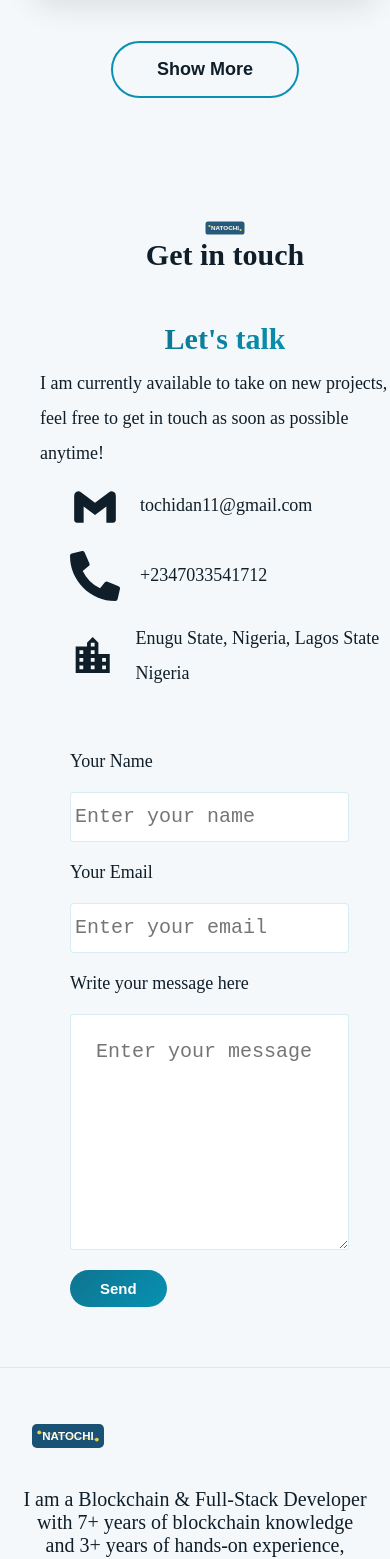
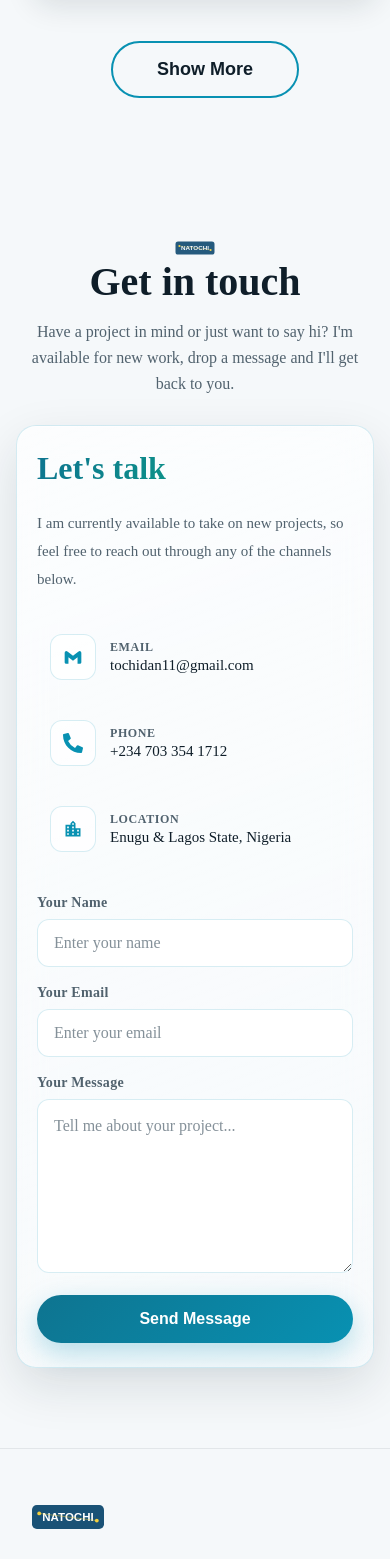
Before and after one commit to DaniTechdev/MyPortfolio-Natochi-, a Next.js app: page / in a window 390 px wide. Shown: the part 9199-10758 px from the top of the page. Built offline with nearby package versions, Linux system fonts and the light colour scheme.

Commit message:
Redesign the contact section into a clean glass card with a polished form

```diff
--- a/Components/Contact/Contact.jsx
+++ b/Components/Contact/Contact.jsx
@@ -59,71 +59,106 @@ const Contact = () => {
     <div id="contact" className={Style.contact}>
       <div className={Style.contact_title}>
         <h1>Get in touch</h1>
-        <img src="/natochi-logo.svg" alt=" theme pattern logo" />
+        <img src="/natochi-logo.svg" alt="" aria-hidden="true" />
       </div>
+      <p className={Style.contact_subtitle}>
+        Have a project in mind or just want to say hi? I&apos;m available for new
+        work, drop a message and I&apos;ll get back to you.
+      </p>
+
       <div className={Style.contact_section}>
         <div className={Style.contact_left}>
-          <h1>Let's talk</h1>
-          <p>
+          <h2>Let&apos;s talk</h2>
+          <p className={Style.left_text}>
             I am currently available to take on new projects, so feel free to
-            get in touch as soon as possible anytime!
+            reach out through any of the channels below.
           </p>
           <div className={Style.contact_details}>
-            <div className={Style.contact_detail}>
-              <BiLogoGmail
-                className={Style.icon}
-                style={{ width: "50px", height: "50px" }}
-              />{" "}
-              <p>tochidan11@gmail.com</p>
-            </div>
+            <a href="mailto:tochidan11@gmail.com" className={Style.contact_detail}>
+              <span className={Style.icon_wrap}>
+                <BiLogoGmail className={Style.icon} />
+              </span>
+              <span className={Style.detail_text}>
+                <span className={Style.detail_label}>Email</span>
+                <span className={Style.detail_value}>tochidan11@gmail.com</span>
+              </span>
+            </a>
+
+            <a href="tel:+2347033541712" className={Style.contact_detail}>
+              <span className={Style.icon_wrap}>
+                <FaPhoneAlt className={Style.icon} />
+              </span>
+              <span className={Style.detail_text}>
+                <span className={Style.detail_label}>Phone</span>
+                <span className={Style.detail_value}>+234 703 354 1712</span>
+              </span>
+            </a>
 
             <div className={Style.contact_detail}>
-              <FaPhoneAlt
-                className={Style.icon}
-                style={{ width: "50px", height: "50px" }}
-              />{" "}
-              <p>+2347033541712</p>
-            </div>
-
-            <div className={Style.contact_detail}>
-              <MdOutlineLocationCity
-                className={Style.icon}
-                style={{ width: "50px", height: "50px" }}
-              />{" "}
-              <p>Enugu State, Nigeria, Lagos State Nigeria</p>
+              <span className={Style.icon_wrap}>
+                <MdOutlineLocationCity className={Style.icon} />
+              </span>
+              <span className={Style.detail_text}>
+                <span className={Style.detail_label}>Location</span>
+                <span className={Style.detail_value}>
+                  Enugu &amp; Lagos State, Nigeria
+                </span>
+              </span>
             </div>
           </div>
         </div>
 
+        <form className={Style.contact_right} ref={form} onSubmit={sendEmail}>
           {status === "success" && (
             <div className={Style.success_message}>
-            Message sent successfully! Thank you for contacting us.
+              Message sent successfully — thank you for reaching out!
             </div>
           )}
-
           {status === "error" && (
             <div className={Style.error_message}>
               Something went wrong. Please try again later.
             </div>
           )}
 
-        <form className={Style.contact_right} ref={form} onSubmit={sendEmail}>
-          <label htmlFor="">Your Name</label>
-          <input type="text" placeholder="Enter your name" name="name" />
-          <label htmlFor="">Your Email</label>
-          <input type="email" placeholder="Enter your email" name="email" />
-          <label htmlFor="">Write your message here</label>
+          <div className={Style.field}>
+            <label htmlFor="name">Your Name</label>
+            <input
+              id="name"
+              type="text"
+              placeholder="Enter your name"
+              name="name"
+              required
+            />
+          </div>
+
+          <div className={Style.field}>
+            <label htmlFor="email">Your Email</label>
+            <input
+              id="email"
+              type="email"
+              placeholder="Enter your email"
+              name="email"
+              required
+            />
+          </div>
+
+          <div className={Style.field}>
+            <label htmlFor="message">Your Message</label>
             <textarea
+              id="message"
               name="message"
-            rows="8"
-            placeholder="Enter your message"
+              rows="6"
+              placeholder="Tell me about your project..."
+              required
             ></textarea>
+          </div>
+
           <button
             type="submit"
             disabled={isSubmitting}
             className={Style.contact_submit}
           >
-            {isSubmitting ? "Sending..." : "Send"}
+            {isSubmitting ? "Sending..." : "Send Message"}
           </button>
         </form>
       </div>
--- a/Components/Contact/Contact.module.css
+++ b/Components/Contact/Contact.module.css
@@ -1,19 +1,19 @@
-/* .theme-patternimg {
-  width: 150px;
-  height: 150px;
-} */
-
+/* =====================================================================
+   CONTACT — world-class glass form
+   ===================================================================== */
 .contact {
   display: flex;
   flex-direction: column;
   align-items: center;
-  justify-content: center;
-  gap: 80px;
-  margin: 80px 170px;
+  gap: 18px;
+  width: 100%;
+  max-width: 1180px;
+  margin: 100px auto;
+  padding: 0 24px;
   color: var(--text);
-  /* border: 1px solid red; */
 }
 
+/* Section heading + centered brand mark */
 .contact_title {
   position: relative;
   display: flex;
@@ -23,14 +23,14 @@
 .contact_title h1 {
   position: relative;
   z-index: 1;
-  padding: 0px 30px;
-  font-size: 80px;
-  font-weight: 600;
+  padding: 0 30px;
+  font-size: 64px;
+  font-weight: 700;
 }
 
 .contact_title img {
   position: absolute;
-  top: -52px;
+  top: -50px;
   left: 50%;
   transform: translateX(-50%);
   width: 72px;
@@ -39,19 +39,44 @@
   pointer-events: none;
 }
 
-.contact_section {
-  display: flex;
-  gap: 150px;
+.contact_subtitle {
+  max-width: 620px;
+  text-align: center;
+  font-size: 18px;
+  line-height: 30px;
+  color: var(--text-secondary);
+  margin-bottom: 22px;
 }
 
+/* ---------- Two-column glass card ---------- */
+.contact_section {
+  display: grid;
+  grid-template-columns: 0.9fr 1.1fr;
+  gap: 48px;
+  width: 100%;
+  padding: 48px;
+  border-radius: 24px;
+  border: 1px solid var(--card-border);
+  background: linear-gradient(
+    160deg,
+    color-mix(in srgb, var(--card-bg) 100%, transparent),
+    color-mix(in srgb, var(--card-bg) 45%, transparent)
+  );
+  backdrop-filter: blur(20px) saturate(160%);
+  -webkit-backdrop-filter: blur(20px) saturate(160%);
+  box-shadow: 0 18px 50px var(--card-shadow),
+    inset 0 1px 0 var(--glass-highlight);
+}
+
+/* ---------- Left: pitch + details ---------- */
 .contact_left {
   display: flex;
   flex-direction: column;
-  gap: 30px;
+  gap: 22px;
 }
 
-.contact_left h1 {
-  font-size: 80px;
+.contact_left h2 {
+  font-size: 40px;
   font-weight: 700;
   background: var(--gradient-text);
   background-clip: text;
@@ -59,213 +84,201 @@
   -webkit-text-fill-color: transparent;
 }
 
-.contact_left p {
-  max-width: 555px;
-  color: var(--text);
-
-  font-size: 20px;
-  line-height: 35px;
+.left_text {
+  font-size: 17px;
+  line-height: 28px;
+  color: var(--text-secondary);
+  max-width: 420px;
 }
 
 .contact_details {
   display: flex;
   flex-direction: column;
-  gap: 30px;
-  color: var(--text);
-
-  font-size: 22px;
+  gap: 14px;
+  margin-top: 6px;
 }
 
 .contact_detail {
   display: flex;
   align-items: center;
-  gap: 20px;
+  gap: 14px;
+  padding: 12px;
+  border-radius: 14px;
+  border: 1px solid transparent;
+  transition: background 0.25s ease, border-color 0.25s ease,
+    transform 0.25s ease;
 }
+
+a.contact_detail:hover {
+  background: var(--card-bg);
+  border-color: var(--card-border);
+  transform: translateX(4px);
+}
+
+.icon_wrap {
+  flex-shrink: 0;
+  width: 46px;
+  height: 46px;
+  display: grid;
+  place-items: center;
+  border-radius: 12px;
+  background: var(--card-bg);
+  border: 1px solid var(--card-border);
+  color: var(--primary);
+}
+
+.icon {
+  width: 20px;
+  height: 20px;
+}
+
+.detail_text {
+  display: flex;
+  flex-direction: column;
+  gap: 2px;
+  min-width: 0;
+}
+
+.detail_label {
+  font-size: 12px;
+  font-weight: 600;
+  letter-spacing: 0.6px;
+  text-transform: uppercase;
+  color: var(--text-secondary);
+}
+
+.detail_value {
+  font-size: 15px;
+  font-weight: 500;
+  color: var(--text);
+  word-break: break-word;
+}
+
+/* ---------- Right: form ---------- */
 .contact_right {
   display: flex;
   flex-direction: column;
-  align-items: flex-start;
-  gap: 30px;
+  gap: 18px;
+}
+
+.field {
+  display: flex;
+  flex-direction: column;
+  gap: 8px;
 }
 
 .contact_right label {
-  color: var(--text);
-
-  font-size: 22px;
-  font-weight: 500;
+  font-size: 14px;
+  font-weight: 600;
+  letter-spacing: 0.3px;
+  color: var(--text-secondary);
 }
 
-.contact_right input {
-  border: none;
-  width: 700px;
-  height: 78px;
-  padding-left: 20px;
-  border-radius: 4px;
+.contact_right input,
+.contact_right textarea {
+  width: 100%;
+  font-family: inherit;
+  font-size: 16px;
+  padding: 14px 16px;
+  border-radius: 12px;
   background: var(--background-soft);
   border: 1px solid var(--card-border);
   color: var(--text);
+  transition: border-color 0.2s ease, box-shadow 0.2s ease;
+}
 
-  font-family: "Courier New", Courier, monospace;
-  font-size: 20px;
+.contact_right input::placeholder,
+.contact_right textarea::placeholder {
+  color: var(--text-secondary);
+  opacity: 0.7;
+}
+
+.contact_right input:focus,
+.contact_right textarea:focus {
+  outline: none;
+  border-color: var(--primary);
+  box-shadow: 0 0 0 3px var(--glow-soft);
 }
 
 .contact_right textarea {
-  width: 700px;
-  border: none;
-  padding: 25px;
-  border-radius: 4px;
-  background: var(--background-soft);
-  border: 1px solid var(--card-border);
-  color: var(--text);
-
-  font-size: 20px;
+  resize: vertical;
+  min-height: 150px;
+  line-height: 24px;
 }
 
 .contact_submit {
+  align-self: flex-start;
+  margin-top: 4px;
   border: none;
+  padding: 15px 40px;
+  border-radius: 50px;
+  background: var(--gradient-primary);
   color: var(--button-text);
-  font-weight: 600;
-  background: var(--gradient-primary);
-  font-size: 22px;
-  border-radius: 50px;
-  padding: 20px 60px;
-  margin-bottom: 50px;
+  font-size: 16px;
+  font-weight: 700;
   cursor: pointer;
-  transition: transform 0.3s ease, box-shadow 0.3s ease;
+  box-shadow: 0 10px 28px var(--glow-color);
+  transition: transform 0.3s ease, box-shadow 0.3s ease, opacity 0.3s ease;
 }
 
 .contact_submit:hover {
   transform: translateY(-3px);
-  box-shadow: 0 14px 34px var(--glow-color);
+  box-shadow: 0 16px 38px var(--glow-color);
 }
 
 .contact_submit:disabled {
   opacity: 0.6;
   cursor: not-allowed;
+  transform: none;
+}
+
+/* ---------- Status banners ---------- */
+.success_message,
+.error_message {
+  padding: 14px 16px;
+  border-radius: 12px;
+  font-size: 15px;
+  font-weight: 500;
+  border: 1px solid;
 }
 
 .success_message {
-  position: absolute;
-  z-index: 30;
-  color: green;
-  background-color: #e8f5e9;
-  padding: 10px;
-  margin-bottom: 15px;
-  border-radius: 4px;
-  height: fit-content;
+  color: #0f7a4f;
+  background: rgba(16, 185, 129, 0.12);
+  border-color: rgba(16, 185, 129, 0.4);
 }
 
 .error_message {
-  position: absolute;
-  z-index: 30;
-  color: red;
-  background-color: #ffebee;
-  padding: 10px;
-  margin-bottom: 15px;
-  border-radius: 4px;
+  color: #c0392b;
+  background: rgba(239, 68, 68, 0.12);
+  border-color: rgba(239, 68, 68, 0.4);
 }
 
-@media (max-width: 1025px) {
-  .contact {
-    display: flex;
-    flex-direction: column;
-    align-items: center;
-    justify-content: center;
-    gap: 80px;
-    margin: 80px 0px;
-    color: var(--text);
-    /* border: 1px solid red; */
-    width: 100%;
+/* =====================================================================
+   RESPONSIVE
+   ===================================================================== */
+@media (max-width: 900px) {
+  .contact_section {
+    grid-template-columns: 1fr;
+    gap: 36px;
+    padding: 36px;
   }
 
-  .contact_section {
-    display: flex;
-    gap: 20px;
-    width: 100%;
-  }
-
-  .contact_left {
-    display: flex;
-    flex-direction: column;
-    gap: 25px;
-    width: 35%;
-    padding: 10px;
-  }
-
-  .contact_left h1 {
-    font-size: 50px;
-    font-weight: 700;
-    background: var(--gradient-text);
-    background-clip: text;
-    -webkit-background-clip: text;
-    -webkit-text-fill-color: transparent;
-  }
-
-  .contact_details {
-    display: flex;
-    flex-direction: column;
-    width: 100%;
-    gap: 20px;
-    color: var(--text);
-    padding-left: 30px;
-
-    font-size: 22px;
-  }
-
-  .contact_detail {
-    display: flex;
-    align-items: center;
-    gap: 20px;
-  }
-  .contact_right {
-    display: flex;
-    flex-direction: column;
-    align-items: flex-start;
-    gap: 20px;
-    width: 100%;
-    padding: 0 40px;
-  }
-
-  .contact_right input {
-    border: none;
-    width: 70%;
-    height: 60px;
-    /* padding-left: 20px; */
-    border-radius: 4px;
-    background: var(--background-soft);
-    border: 1px solid var(--card-border);
-    color: var(--text);
-
-    font-family: "Courier New", Courier, monospace;
-    font-size: 20px;
-  }
-
-  .contact_right textarea {
-    width: 90%;
-    border: none;
-    padding: 25px;
-    border-radius: 4px;
-    background: var(--background-soft);
-    border: 1px solid var(--card-border);
-    color: var(--text);
-
-    font-size: 20px;
+  .contact_title h1 {
+    font-size: 52px;
   }
 }
 
-@media (max-width: 768px) {
+@media (max-width: 600px) {
   .contact {
-    gap: 50px;
-    margin: 50px 0px;
-    /* align-items: start; */
-    margin-top: 100px;
-    /* border: 1px solid blue; */
+    margin: 80px auto;
+    padding: 0 16px;
+    gap: 14px;
   }
 
   .contact_title h1 {
-    padding: 0;
-    font-size: 50px;
-    font-weight: 600;
+    font-size: 40px;
+    padding: 0 16px;
   }
 
   .contact_title img {
@@ -274,160 +287,43 @@
     height: 52px;
   }
 
-  .contact_section {
-    flex-direction: column;
-  }
-  .contact_left {
-    display: flex;
-    flex-direction: column;
-    gap: 25px;
-    width: 100%;
-    padding: 10px;
-    align-items: center;
+  .contact_subtitle {
+    font-size: 16px;
+    line-height: 26px;
+    margin-bottom: 14px;
   }
 
-  .contact_left h1 {
-    font-size: 54px;
+  .contact_section {
+    padding: 24px 20px;
+    gap: 30px;
+    border-radius: 20px;
   }
 
-  .contact_left p {
-    font-size: 18px;
+  .contact_left h2 {
+    font-size: 32px;
   }
 
-  .contact_detail {
-    gap: 20px;
+  .left_text {
+    font-size: 15px;
   }
 
-  .contact_right label {
-    font-size: 20px;
-  }
-
-  .contact_right input {
-    width: 100%;
-    font-size: 20px;
-  }
-
-  .contact_right textarea {
-    width: 100%;
-    font-size: 20px;
-  }
   .contact_submit {
-    padding: 15px 40px;
-    font-size: 20px;
+    align-self: stretch;
+    text-align: center;
   }
 }
 
-@media (max-width: 427px) {
-  .contact {
-    display: flex;
-    flex-direction: column;
-    align-items: center;
-    justify-content: center;
-    gap: 40px;
-    margin: 10px 30px;
-    color: var(--text);
-    /* border: 1px solid red; */
+@media (max-width: 360px) {
+  .contact_title h1 {
+    font-size: 34px;
   }
 
-  .contact_title h1 {
-    padding: 0px 30px;
-    font-size: 40px;
-    font-weight: 600;
+  .icon_wrap {
+    width: 42px;
+    height: 42px;
   }
 
-  .contact_left {
-    display: flex;
-    flex-direction: column;
-    gap: 10px;
-  }
-  .contact_left h1 {
-    font-size: 40px;
-    font-weight: 700;
-    background: var(--gradient-primary);
-    background-clip: text;
-    -webkit-background-clip: text;
-    -webkit-text-fill-color: transparent;
-  }
-
-  .icon {
-    width: 20px;
-    height: 20px;
-  }
-
-  .contact_section {
-    display: flex;
-    gap: 50px;
-  }
-
-  .contact_right {
-    display: flex;
-    flex-direction: column;
-    align-items: flex-start;
-    gap: 20px;
-  }
-  .contact_right label {
-    color: var(--text);
-
-    font-size: 18px;
-    font-weight: 500;
-  }
-
-  .contact_right input {
-    border: none;
-    width: 90%;
-    height: 50px;
-    padding-left: 4px;
-    border-radius: 4px;
-    background: var(--background-soft);
-    border: 1px solid var(--card-border);
-    color: var(--text);
-
-    font-family: "Courier New", Courier, monospace;
-    font-size: 20px;
-  }
-  .contact_right textarea {
-    width: 90%;
-    border: none;
-    padding: 25px;
-    border-radius: 4px;
-    background: var(--background-soft);
-    border: 1px solid var(--card-border);
-    color: var(--text);
-
-    font-size: 20px;
-  }
-
-  .contact_submit {
-    padding: 10px 30px;
-    font-size: 15px;
+  .detail_value {
+    font-size: 14px;
   }
 }
-
-@media (max-width: 427px) {
-  .contact_left h1 {
-    font-size: 30px;
-    font-weight: 700;
-    background: var(--gradient-primary);
-    background-clip: text;
-    -webkit-background-clip: text;
-    -webkit-text-fill-color: transparent;
-  }
-
-  .contact_title h1 {
-    padding: 0px 30px;
-    font-size: 30px;
-    font-weight: 600;
-  }
-
-  .contact_right textarea {
-    width: 90%;
-    border: none;
-    padding: 25px;
-    border-radius: 4px;
-    background: var(--background-soft);
-    border: 1px solid var(--card-border);
-    color: var(--text);
-
-    font-size: 20px;
-  }
-}
```
Lines whose indentation alone changed are shown as unchanged.
